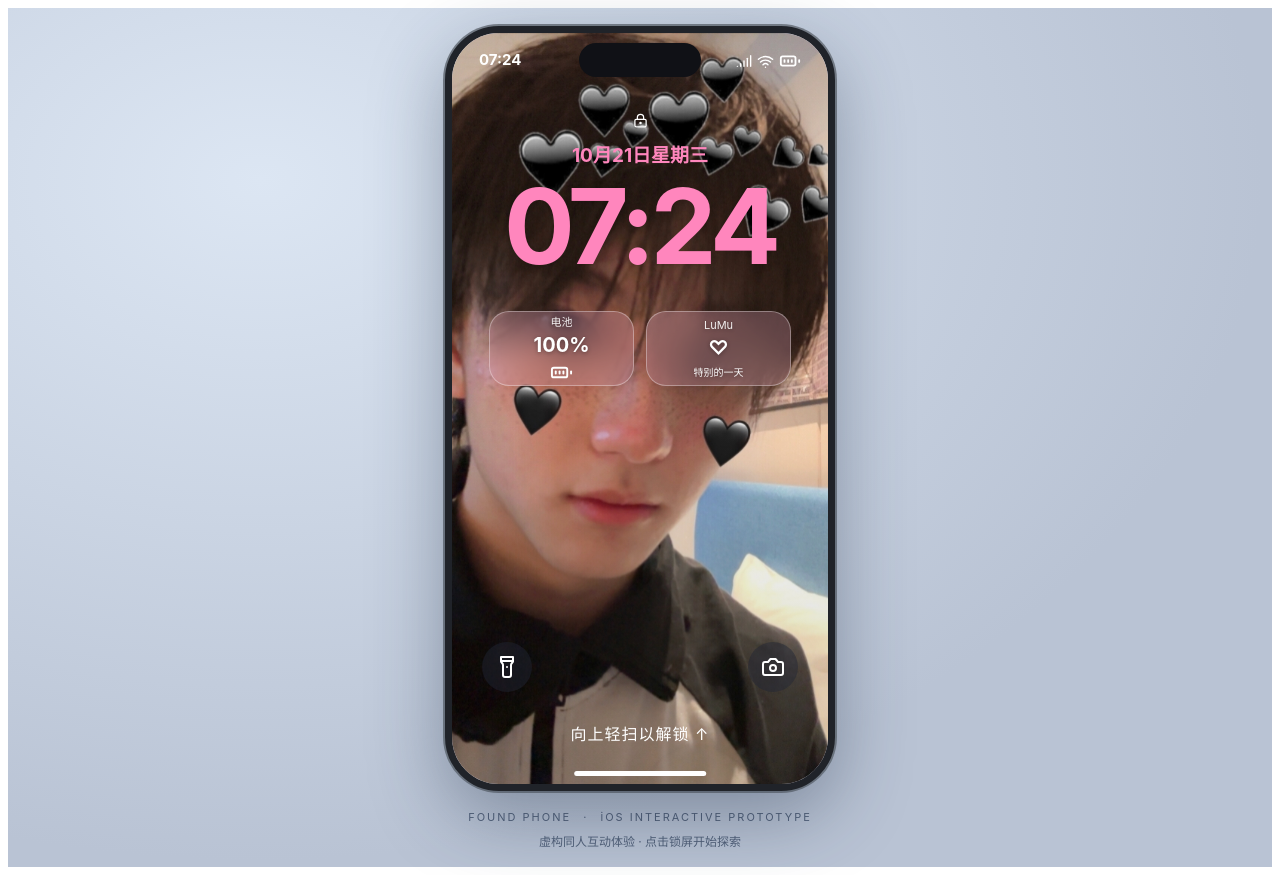
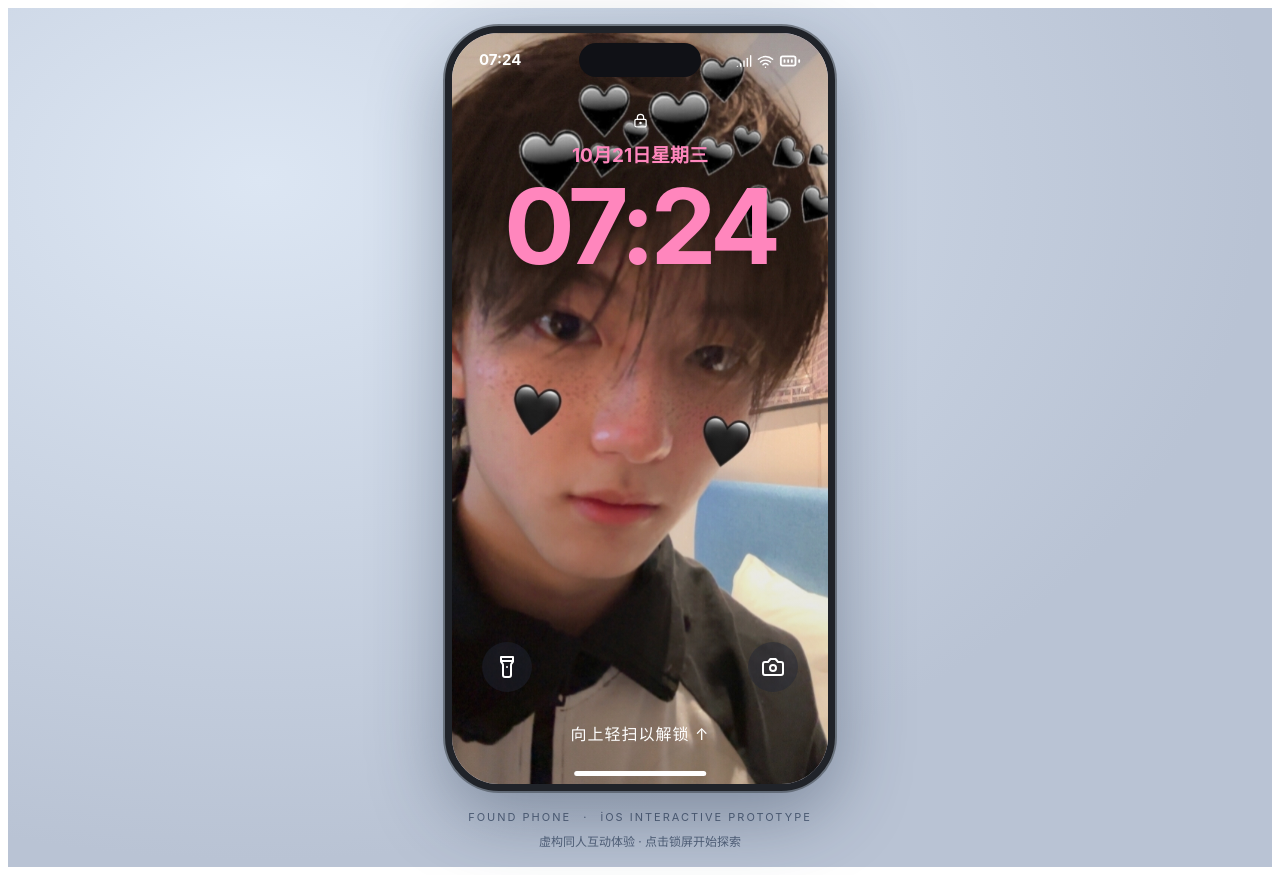
Before and after one commit to 2368844764-commits/lumu-phone, a React (Vite) app: page / in a window 1280 px wide. Built offline with nearby package versions, Linux system fonts and the light colour scheme.

Commit message:
Remove lockscreen widgets; show only wallpaper and time

```diff
--- a/src/App.tsx
+++ b/src/App.tsx
@@ -12,7 +12,7 @@ const home=()=>{setChat('');setScreen('home')};
 const back=()=>{if(chat)setChat('');else home()};
 const renderIcon=(item:typeof apps[number])=>{const I=item.icon;return <button key={item.id} className={s.appTile} onClick={()=>open(item.id)}><span className={s.icon} style={{background:item.color,color:['photos','calendar','browser'].includes(item.id)?'#3489ec':'white'}}>{item.id==='wechat'?<span className={s.wechatGlyph}>●●</span>:item.id==='qq'?<span className={s.qqGlyph}>Q</span>:item.id==='weibo'?<span className={s.weiboGlyph}>◎</span>:item.id==='douyin'?<span className={s.douyinGlyph}>♪</span>:item.id==='taobao'?<span className={s.taobaoGlyph}>淘</span>:<I size={29} strokeWidth={2.2}/>}</span><span>{item.name}</span></button>};
 return <main className={s.stage}><div className={s.phone}><div className={s.wall} style={wall?{backgroundImage:'url('+wall+')'}:{}}/><div className={s.island}/><div className={s.status}><span>{time}</span><span className={s.statusIcons}><Signal size={16} fill="currentColor"/><Wifi size={17}/><BatteryFull size={22}/></span></div>
-{screen==='lock'&&<div className={s.lock} onTouchStart={e=>start.current=e.touches[0].clientY} onTouchEnd={e=>{if(start.current-e.changedTouches[0].clientY>45)setScreen('pass')}}><div className={s.lockTop}><LockKeyhole size={15}/><div className={s.date}>{date}</div><div className={s.bigTime}>{time}</div><div className={s.lockWidgets}><div className={s.widget}><span>电池</span><strong>100%</strong><BatteryFull size={23}/></div><div className={s.widget}><span>LuMu</span><strong>♡</strong><small>特别的一天</small></div></div></div><div className={s.lockBottom}><div className={s.quick}><button aria-label="手电筒"><Flashlight/></button><button aria-label="相机"><Camera/></button></div><button className={s.swipe} onClick={()=>setScreen('pass')}>向上轻扫以解锁 ↑</button></div></div>}
+{screen==='lock'&&<div className={s.lock} onTouchStart={e=>start.current=e.touches[0].clientY} onTouchEnd={e=>{if(start.current-e.changedTouches[0].clientY>45)setScreen('pass')}}><div className={s.lockTop}><LockKeyhole size={15}/><div className={s.date}>{date}</div><div className={s.bigTime}>{time}</div></div><div className={s.lockBottom}><div className={s.quick}><button aria-label="手电筒"><Flashlight/></button><button aria-label="相机"><Camera/></button></div><button className={s.swipe} onClick={()=>setScreen('pass')}>向上轻扫以解锁 ↑</button></div></div>}
 {screen==='pass'&&<div className={s.pass}><div className={s.passTitle}>输入密码以解锁</div><div className={s.dots}>{Array.from({length:4},(_,i)=><i key={i} className={i<code.length?s.filled:''}/>)}</div>{wrong&&<div className={s.error}>密码错误，请重试</div>}<div className={s.pad}>{['1','2','3','4','5','6','7','8','9','','0','⌫'].map((n,i)=>n?<button key={i} onClick={()=>n==='⌫'?setCode(code.slice(0,-1)):digit(n)}>{n==='⌫'?<Delete size={23}/>:n}</button>:<span key={i}/>)}</div><button className={s.cancel} onClick={()=>{setCode('');setScreen('lock')}}>取消</button></div>}
 {screen==='home'&&<div className={s.home}><div className={s.grid}>{apps.filter(a=>!['messages','wechat','weibo'].includes(a.id)).map(renderIcon)}</div><div className={s.pageDots}><i/><i/></div><div className={s.dock}>{[{id:'phone',name:'电话',icon:Phone,color:'#4cc85e'},apps[9],apps[0],apps[1]].map(renderIcon)}</div></div>}
 {screen==='app'&&<div className={s.appPage}><div className={s.nav}><button onClick={back}><ChevronLeft size={24}/>{chat?'微信':'返回'}</button><strong>{chat||apps.find(a=>a.id===app)?.name||'电话'}</strong><span/></div><div className={s.appBody}>{app==='wechat'?(chat?<div className={s.messages}><div className={s.bubble}>你真的不打算告诉他吗？</div><p>更多聊天内容等待手机主人留下的线索……</p></div>:<><div className={s.search}><Search size={17}/>搜索</div>{conversations.map(c=><button className={s.convo} key={c.name} onClick={()=>setChat(c.name)}><span className={s.avatar}>{c.avatar}</span><span><b>{c.name}</b><small>{c.message}</small></span><em>{c.time}</em></button>)}</>):app==='photos'?<><h2>图库</h2><div className={s.photoGrid}>{['🌊','🌷','🌆','☁️','🌿','🌙'].map((x,i)=><div key={i}>{x}</div>)}</div><p className={s.hint}>示例相册 · 后续可上传真实照片</p></>:app==='notes'?<><h2>备忘录</h2>{['不要忘记 10 月 21 日','有些事情，还是写下来比较好。','待办事项'].map((n,i)=><div className={s.note} key={i}><b>{n}</b><small>最近编辑</small></div>)}</>:app==='messages'?<><h2>信息</h2><div className={s.note}>未知号码　　今晚见。</div></>:app==='settings'?<><h2>设置</h2><label className={s.upload}>更换锁屏与桌面壁纸<input type="file" accept="image/*" onChange={e=>{const f=e.target.files?.[0];if(f)setWall(URL.createObjectURL(f))}}/></label><p className={s.hint}>壁纸可以在此临时预览；正式版本将支持管理员保存。</p></>:<div className={s.placeholder}><h2>{apps.find(a=>a.id===app)?.name||'电话'}</h2><p>应用框架已建立，内容将在下一阶段接入。</p></div>}</div></div>}
```
